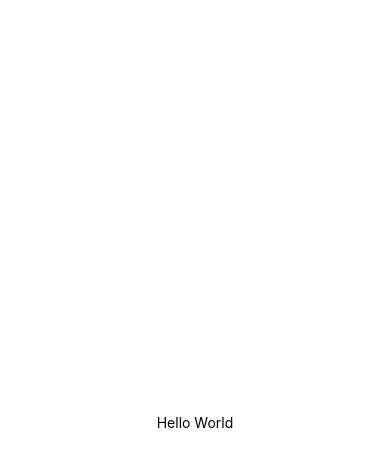
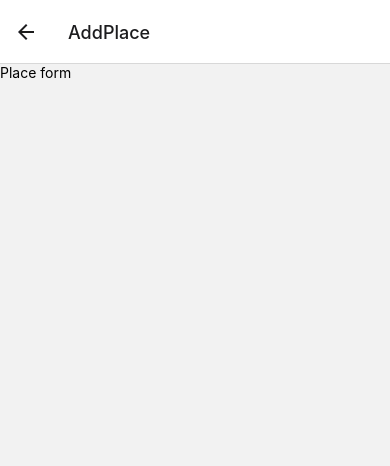
Before and after one commit to dearaujofelipe/favoritePlaces-ReactNative, a React Native app: screen /AddPlace in a window 390 px wide. Shown: the top 466 px of the page. Built offline with nearby package versions, Linux system fonts and the light colour scheme.

Commit message:
'navigationStack'

```diff
--- a/App.js
+++ b/App.js
@@ -1,20 +1,21 @@
 import { StatusBar } from 'expo-status-bar';
-import { StyleSheet, Text, View } from 'react-native';
+import { NavigationContainer } from '@react-navigation/native';
+import { createNativeStackNavigator } from '@react-navigation/native-stack';
+import AllPlaces from './screens/AllPlaces';
+import AddPlace from './screens/AddPlace';
+
+const Stack = createNativeStackNavigator();
 
 export default function App() {
   return (
-    <View style={styles.container}>
-      <Text>Hello World</Text>
-      <StatusBar style="auto" />
-    </View>
+    <>
+      <StatusBar style="dark" />
+      <NavigationContainer>
+        <Stack.Navigator>
+          <Stack.Screen name="AllPlaces" component={AllPlaces} />
+          <Stack.Screen name="AddPlace" component={AddPlace} />
+        </Stack.Navigator>
+      </NavigationContainer>
+    </>
   );
 }
-
-const styles = StyleSheet.create({
-  container: {
-    flex: 1,
-    backgroundColor: '#fff',
-    alignItems: 'center',
-    justifyContent: 'center',
-  },
-});
--- /dev/null
+++ b/components/Places/PlaceForm.js
@@ -0,0 +1,10 @@
+import { Text, View } from 'react-native';
+
+function PlaceForm() {
+  return (
+    <View>
+      <Text>Place form</Text>
+    </View>
+  );
+}
+export default PlaceForm;
--- a/package.json
+++ b/package.json
@@ -9,6 +9,8 @@
     "web": "expo start --web"
   },
   "dependencies": {
+    "@react-navigation/native": "^6.1.17",
+    "@react-navigation/native-stack": "^6.9.26",
     "expo": "~51.0.9",
     "expo-status-bar": "~1.12.1",
     "react": "18.2.0",
--- a/screens/AddPlace.js
+++ b/screens/AddPlace.js
@@ -0,0 +1,6 @@
+import PlaceForm from '../components/Places/PlaceForm';
+
+function AddPlace() {
+  return <PlaceForm />;
+}
+export default AddPlace;
```
Also changed, not shown: 1 other file (tests, documents, lock files or other folders).
